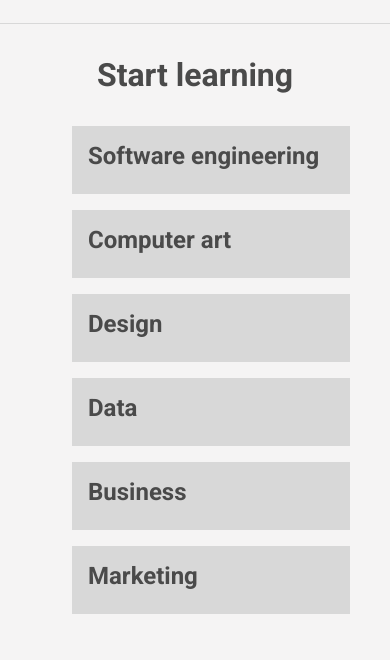
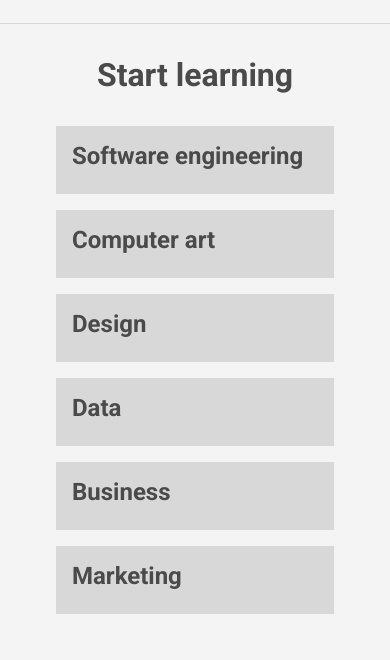
Before and after one commit to liuminish/Capstone, a plain HTML site: page index.html in a window 390 px wide. Shown: the part 2240-2900 px from the top of the page. Drawn offline with Linux system fonts and the light colour scheme.

Commit message:
fixed alignment of courses

```diff
--- a/Resources/CSS/style.css
+++ b/Resources/CSS/style.css
@@ -267,7 +267,7 @@ nav ul li {
     .courses .course-container-main .course-container {
         background-color: #d8d8d8;
         width: 100%;
-        margin: 0,
+        margin: 1rem 0;
     }
 
     .courses .course-container-main .course-container img {
```
